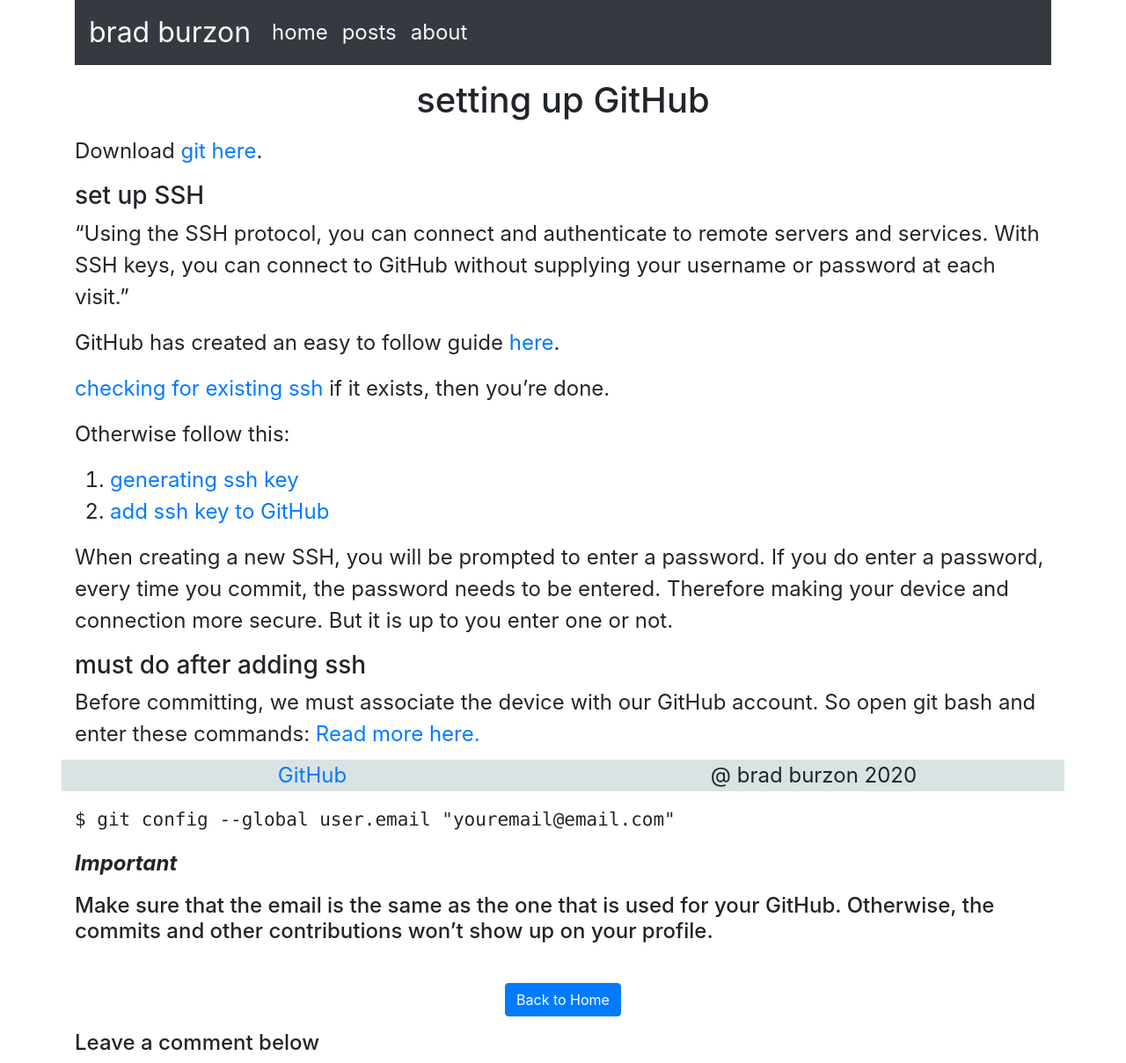
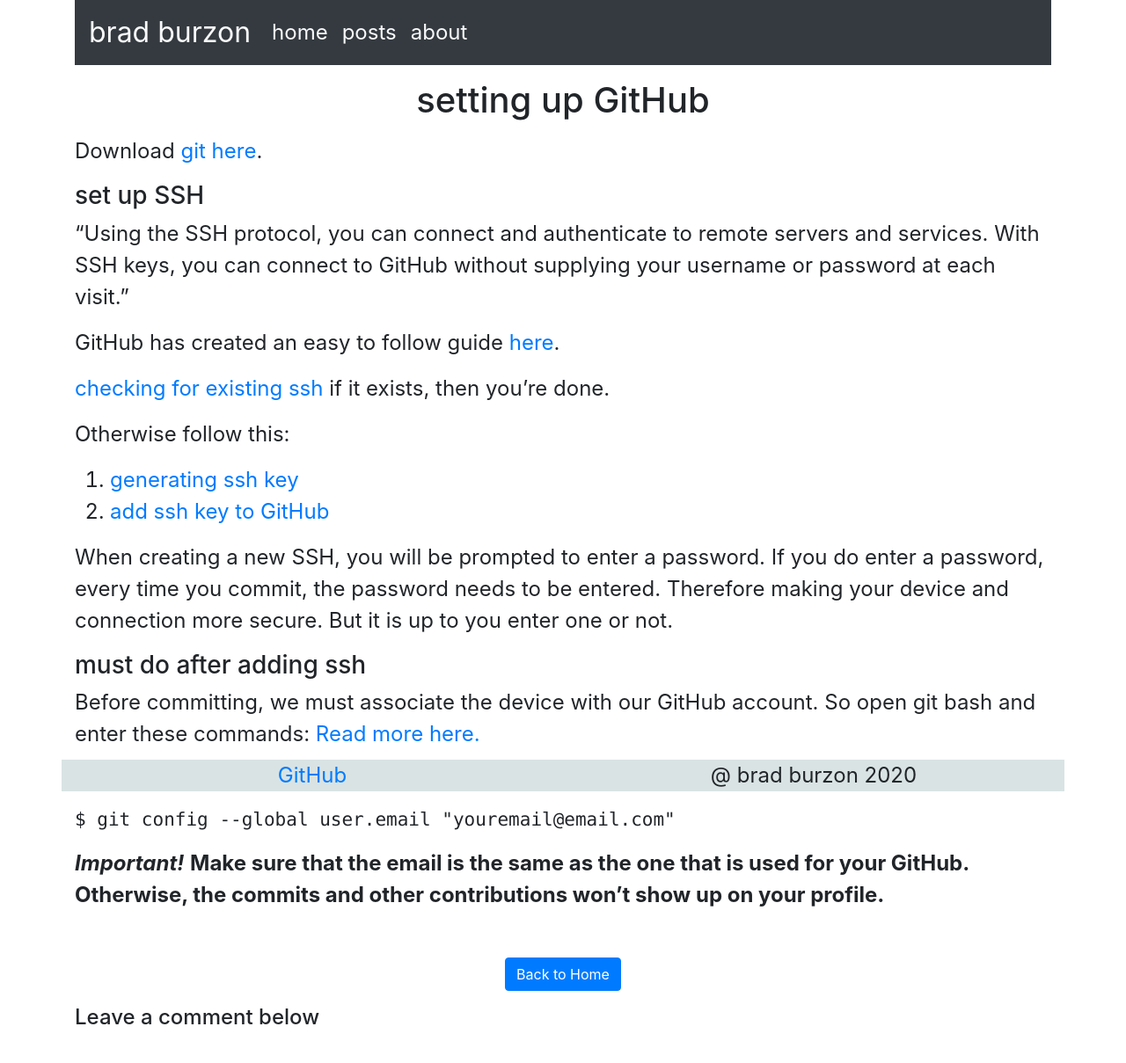
Before and after one commit to bradburzon/BradBurzon, a Jekyll site: the page built from _posts/2020-01-30-setting-up-github.md, in a window 1280 px wide. Shown: the whole page at 88% size. Built offline with Jekyll 4.4.1, drawn with Linux system fonts in a browser that asks for light colours; nearby versions of some CDN libraries; comment, search, counter and statistics services are not loaded; after the commit the page ends 1179 px from its top, so only the background shows below that.

````diff
--- a/_posts/2020-01-30-setting-up-github.md
+++ b/_posts/2020-01-30-setting-up-github.md
@@ -28,5 +29,5 @@ $ git config --global user.name "Brad Burzon"
 ```bash
 $ git config --global user.email "youremail@email.com"
 ```
-***Important***
-#### Make sure that the email is the same as the one that is used for your GitHub. Otherwise, the commits and other contributions won't show up on your profile.
+***Important!***
+**Make sure that the email is the same as the one that is used for your GitHub. Otherwise, the commits and other contributions won't show up on your profile.**
````
Also changed, not shown: other parts of _posts/2020-01-30-setting-up-github.md (+1 -0 lines), about.md (+1 -0 lines), index.md (+1 -1 lines), posts.md (+2 -1 lines).
